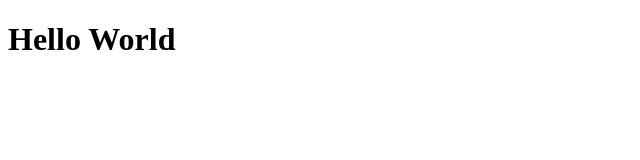
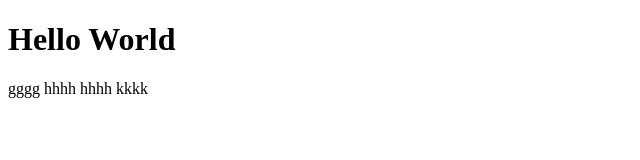
Before and after one commit to LiMiSiGo/LiMi.github.io, a plain HTML site: page Index.html in a window 1280 px wide. Shown: the whole page, without its empty margins (0-640 px from the left). Drawn offline with Linux system fonts and the light colour scheme.

Commit message:
Update Index.html

```diff
--- a/Index.html
+++ b/Index.html
@@ -5,5 +5,9 @@
 </head>
 <body>
 <h1>Hello World</h1>
+  <p>gggg
+  hhhh
+  hhhh
+  kkkk</p>
 </body>
 </html>
```
